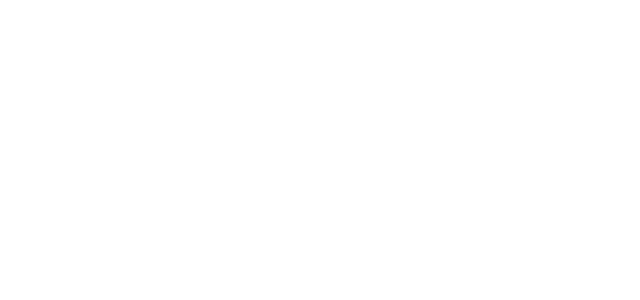
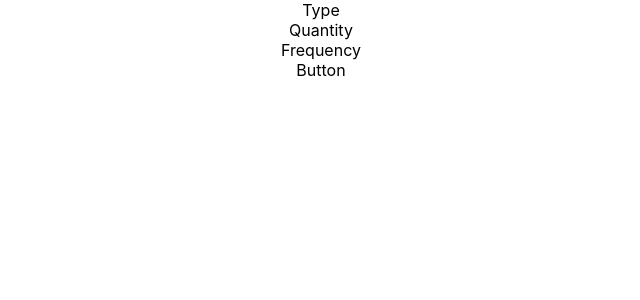
Before and after one commit to hiprez/felixandfetch-RF, a React (Create React App) app: page / in a window 1280 px wide. Shown: the top 300 px of the page, without its empty margins (319-959 px from the left). Built offline with nearby package versions, Linux system fonts and the light colour scheme.

Commit message:
components

```diff
--- a/src/App.js
+++ b/src/App.js
@@ -1,10 +1,20 @@
 import React from 'react';
+
+import Type from './components/Type';
+import Quantity from './components/Quantity';
+import Frequency from './components/Frequency';
+import Button from './components/Button';
 
 import './App.css';
 
 function App() {
   return (
-    <div className="App"></div>
+    <div className="App">
+      <Type />
+      <Quantity />
+      <Frequency />
+      <Button />
+    </div>
   );
 }
 
--- /dev/null
+++ b/src/components/Button.js
@@ -0,0 +1,15 @@
+import React, { Component } from 'react';
+
+class Button extends Component {
+  constructor() {
+    super();
+  }
+
+  render() {
+    return (
+      <div className="Button">Button</div>
+    );
+  }
+}
+
+export default Button;
--- /dev/null
+++ b/src/components/Frequency.js
@@ -0,0 +1,15 @@
+import React, { Component } from 'react';
+
+class Frequency extends Component {
+  constructor() {
+    super();
+  }
+
+  render() {
+    return (
+      <div className="Frequency">Frequency</div>
+    );
+  }
+}
+
+export default Frequency;
--- /dev/null
+++ b/src/components/Quantity.js
@@ -0,0 +1,15 @@
+import React, { Component } from 'react';
+
+class Quantity extends Component {
+  constructor() {
+    super();
+  }
+
+  render() {
+    return (
+      <div className="Quantity">Quantity</div>
+    );
+  }
+}
+
+export default Quantity;
--- /dev/null
+++ b/src/components/Type.js
@@ -0,0 +1,15 @@
+import React, { Component } from 'react';
+
+class Type extends Component {
+  constructor() {
+    super();
+  }
+
+  render() {
+    return (
+      <div className="Type">Type</div>
+    );
+  }
+}
+
+export default Type;
```
